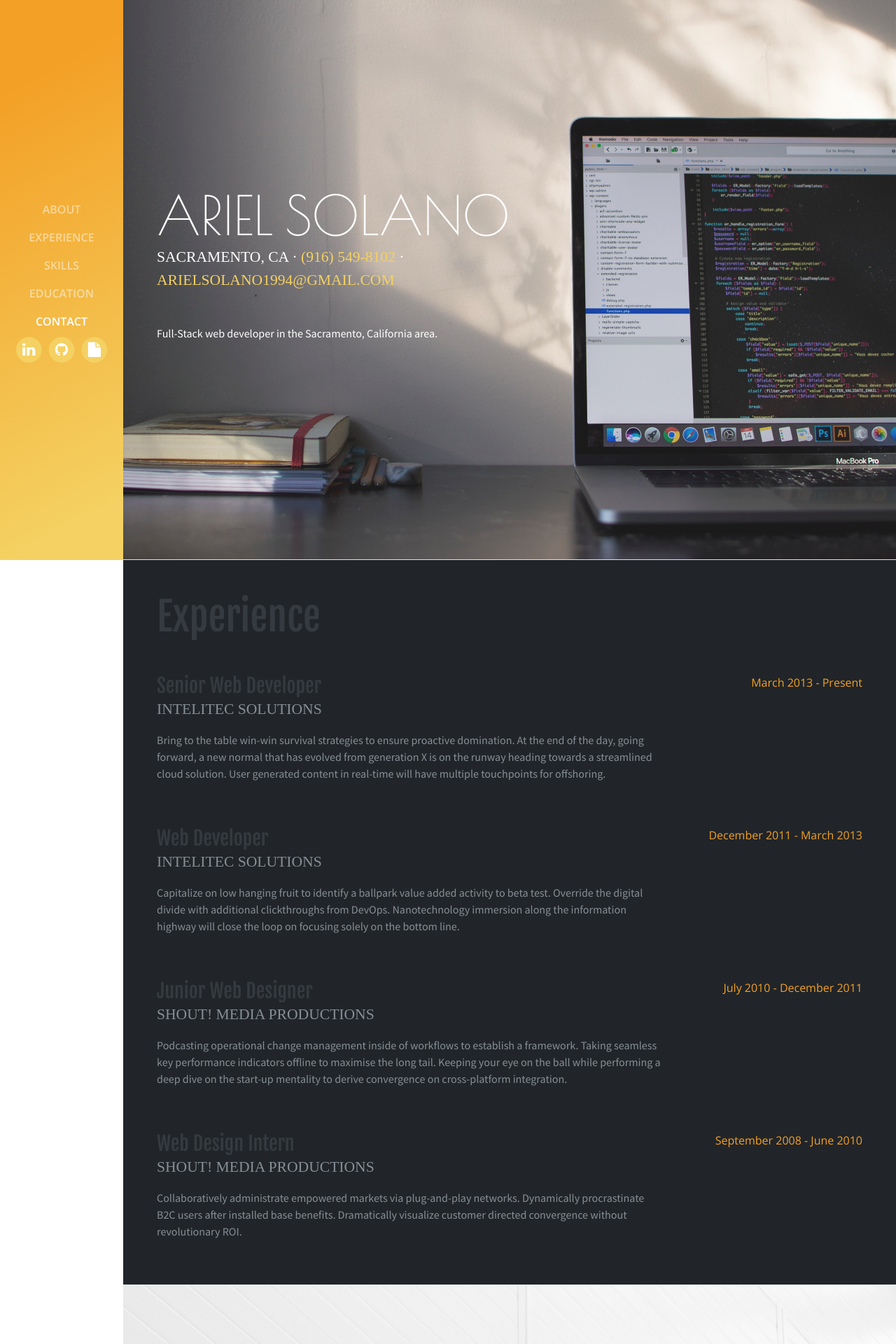
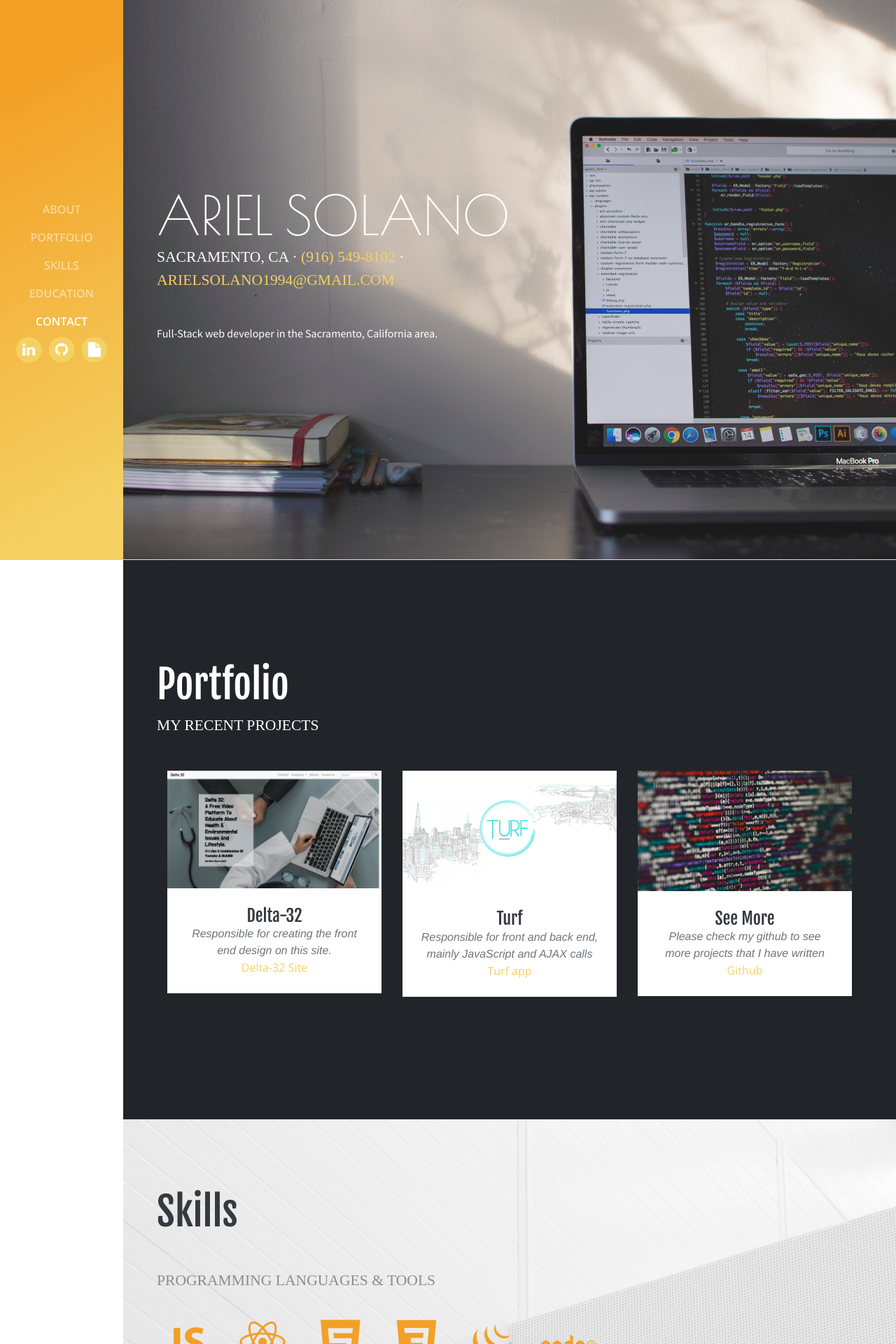
Before and after one commit to alyas94/ArielSolano, a PHP site: page / in a window 1280 px wide. Shown: the top 1920 px of the page at 70% size. Run offline with PHP 8.4, Linux system fonts and the light colour scheme; some libraries are stand-ins or nearby versions; some web fonts are replaced.

Commit message:
Portfolio page added

```diff
--- a/css/resume.css
+++ b/css/resume.css
@@ -181,9 +181,99 @@ p {
   background-repeat: no-repeat;
   background-size: cover;
 }
-#experience {
+#portfolio,
+#portfolio h2,
+#portfolio h3 {
   background-color: #212529;
+  color: white;
 }
 #education {
   background-color: #f8f9fa;
 }
+
+.portfolio-item {
+  right: 0;
+  margin: 0 0 15px;
+  padding-top: 2em;
+}
+#portfolio .portfolio-item .portfolio-link {
+  position: relative;
+  display: block;
+  max-width: 400px;
+  margin: 0 auto;
+  cursor: pointer;
+}
+#portfolio .portfolio-item .portfolio-link .portfolio-hover {
+  position: absolute;
+  width: 100%;
+  height: 100%;
+  -webkit-transition: all ease 0.5s;
+  -moz-transition: all ease 0.5s;
+  transition: all ease 0.5s;
+  opacity: 0;
+  background: #f3a0268a;
+}
+#portfolio .portfolio-item .portfolio-link .portfolio-hover:hover {
+  opacity: 1;
+}
+#portfolio
+  .portfolio-item
+  .portfolio-link
+  .portfolio-hover
+  .portfolio-hover-content {
+  font-size: 20px;
+  position: absolute;
+  top: 50%;
+  width: 100%;
+  height: 20px;
+  margin-top: -12px;
+  text-align: center;
+  color: #fff;
+}
+#portfolio
+  .portfolio-item
+  .portfolio-link
+  .portfolio-hover
+  .portfolio-hover-content
+  i {
+  margin-top: -12px;
+}
+#portfolio
+  .portfolio-item
+  .portfolio-link
+  .portfolio-hover
+  .portfolio-hover-content
+  h3,
+#portfolio
+  .portfolio-item
+  .portfolio-link
+  .portfolio-hover
+  .portfolio-hover-content
+  h4 {
+  margin: 0;
+}
+#portfolio .portfolio-item .portfolio-caption {
+  max-width: 400px;
+  margin: 0 auto;
+  padding: 25px;
+  text-align: center;
+  background-color: #fff;
+}
+#portfolio .portfolio-item .portfolio-caption h4 {
+  margin: 0;
+  text-transform: none;
+}
+#portfolio .portfolio-item .portfolio-caption p {
+  font-size: 16px;
+  font-style: italic;
+  margin: 0;
+  font-family: "Droid Serif", "Helvetica Neue", Helvetica, Arial, sans-serif;
+}
+#portfolio * {
+  z-index: 2;
+}
+@media (min-width: 767px) {
+  #portfolio .portfolio-item {
+    margin: 0 0 30px;
+  }
+}
--- a/index.html
+++ b/index.html
@@ -50,7 +50,7 @@
           <a class="nav-link js-scroll-trigger" href="#about">About</a>
         </li>
         <li class="nav-item">
-          <a class="nav-link js-scroll-trigger" href="#experience">Experience</a>
+          <a class="nav-link js-scroll-trigger" href="#portfolio">Portfolio</a>
         </li>
         <li class="nav-item">
           <a class="nav-link js-scroll-trigger" href="#skills">Skills</a>
@@ -103,58 +103,57 @@
       </div>
     </section>
 
-    <section class="resume-section p-3 p-lg-5 d-flex flex-column" id="experience">
+    <section class="resume-section p-3 p-lg-5 d-flex flex-column" id="portfolio">
       <div class="my-auto">
-        <h2 class="mb-5">Experience</h2>
-
-        <div class="resume-item d-flex flex-column flex-md-row mb-5">
-          <div class="resume-content mr-auto">
-            <h3 class="mb-0">Senior Web Developer</h3>
-            <div class="subheading mb-3">Intelitec Solutions</div>
-            <p>Bring to the table win-win survival strategies to ensure proactive domination. At the end of the day, going forward,
-              a new normal that has evolved from generation X is on the runway heading towards a streamlined cloud solution.
-              User generated content in real-time will have multiple touchpoints for offshoring.</p>
-          </div>
-          <div class="resume-date text-md-right">
-            <span class="text-primary">March 2013 - Present</span>
+        <h2 class="mb-2">Portfolio</h2>
+        <div class="subheading mb-3">My recent projects</div>
+        <div class="container">
+          <div class="row">
+            <div class="col-md-4 col-sm-6 portfolio-item">
+              <a class="portfolio-link" target="_blank" href="https://github.com/alyas94/delta32">
+                <div class="portfolio-hover">
+                  <div class="portfolio-hover-content">
+                    <i class="fa fa-github fa-3x"></i>
                   </div>
                 </div>
-
-        <div class="resume-item d-flex flex-column flex-md-row mb-5">
-          <div class="resume-content mr-auto">
-            <h3 class="mb-0">Web Developer</h3>
-            <div class="subheading mb-3">Intelitec Solutions</div>
-            <p>Capitalize on low hanging fruit to identify a ballpark value added activity to beta test. Override the digital
-              divide with additional clickthroughs from DevOps. Nanotechnology immersion along the information highway will
-              close the loop on focusing solely on the bottom line.</p>
-          </div>
-          <div class="resume-date text-md-right">
-            <span class="text-primary">December 2011 - March 2013</span>
+                <img class="img-fluid" src="img/d32.png" alt="">
+              </a>
+              <div class="portfolio-caption">
+                <h4>Delta-32</h4>
+                <p class="text-muted">Responsible for creating the front end design on this site.</p>
+                <a target="_blank" href="https://delta32.herokuapp.com/">Delta-32 Site</a>
               </div>
             </div>
-
-        <div class="resume-item d-flex flex-column flex-md-row mb-5">
-          <div class="resume-content mr-auto">
-            <h3 class="mb-0">Junior Web Designer</h3>
-            <div class="subheading mb-3">Shout! Media Productions</div>
-            <p>Podcasting operational change management inside of workflows to establish a framework. Taking seamless key performance
-              indicators offline to maximise the long tail. Keeping your eye on the ball while performing a deep dive on
-              the start-up mentality to derive convergence on cross-platform integration.</p>
-          </div>
-          <div class="resume-date text-md-right">
-            <span class="text-primary">July 2010 - December 2011</span>
+            <div class="col-md-4 col-sm-6 portfolio-item">
+              <a class="portfolio-link" data-toggle="modal" href="https://github.com/alyas94/turf">
+                <div class="portfolio-hover">
+                  <div class="portfolio-hover-content">
+                    <i class="fa fa-github fa-3x"></i>
                   </div>
                 </div>
-
-        <div class="resume-item d-flex flex-column flex-md-row">
-          <div class="resume-content mr-auto">
-            <h3 class="mb-0">Web Design Intern</h3>
-            <div class="subheading mb-3">Shout! Media Productions</div>
-            <p>Collaboratively administrate empowered markets via plug-and-play networks. Dynamically procrastinate B2C users
-              after installed base benefits. Dramatically visualize customer directed convergence without revolutionary ROI.</p>
+                <img class="img-fluid" src="img/turf.png" alt="">
+              </a>
+              <div class="portfolio-caption">
+                <h4>Turf</h4>
+                <p class="text-muted">Responsible for front and back end, mainly JavaScript and AJAX calls</p>
+                <a target="_blank" href="https://alyas94.github.io/turf/">Turf app</a>
               </div>
-          <div class="resume-date text-md-right">
-            <span class="text-primary">September 2008 - June 2010</span>
+            </div>
+            <div class="col-md-4 col-sm-6 portfolio-item">
+              <a class="portfolio-link" data-toggle="modal" href="https://github.com/alyas94/">
+                <div class="portfolio-hover">
+                  <div class="portfolio-hover-content">
+                    <i class="fa fa-github fa-3x"></i>
+                  </div>
+                </div>
+                <img class="img-fluid" src="img/code.jpeg" alt="">
+              </a>
+              <div class="portfolio-caption">
+                <h4>See More</h4>
+                <p class="text-muted">Please check my github to see more projects that I have written </p>
+                <a target="_blank" href="https://github.com/alyas94/">Github</a>
+              </div>
+            </div>
           </div>
         </div>
 
@@ -226,27 +225,25 @@
 
         <div class="resume-item d-flex flex-column flex-md-row mb-5">
           <div class="resume-content mr-auto">
-            <h3 class="mb-0">University of Colorado Boulder</h3>
-            <div class="subheading mb-3">Bachelor of Science</div>
-            <div>Computer Science - Web Development Track</div>
-            <p>GPA: 3.23</p>
+            <h3 class="mb-0">University of Davis Extension</h3>
+            <div class="subheading mb-3">coding bootcamp</div>
+            <div>Full-Stack web development program</div>
           </div>
           <div class="resume-date text-md-right">
-            <span class="text-primary">August 2006 - May 2010</span>
+            <span class="text-primary">January 2018 - July 2018</span>
           </div>
         </div>
 
         <div class="resume-item d-flex flex-column flex-md-row">
           <div class="resume-content mr-auto">
-            <h3 class="mb-0">James Buchanan High School</h3>
-            <div class="subheading mb-3">Technology Magnet Program</div>
-            <p>GPA: 3.56</p>
+            <h3 class="mb-0">Cosumnes River College</h3>
+            <div class="subheading mb-3"> AA in photography</div>
+            <div>Courses taken in C++ and algorithm design.</div>
           </div>
           <div class="resume-date text-md-right">
-            <span class="text-primary">August 2002 - May 2006</span>
+            <span class="text-primary">August 2012 - May 2016</span>
           </div>
         </div>
-
       </div>
     </section>
 
```
Also changed, not shown: img/bg-rbw.jpeg (added), img/code.jpeg (added), img/d32.png (added), img/turf.png (added), 1 other file. Lines whose indentation alone changed are shown as unchanged.
